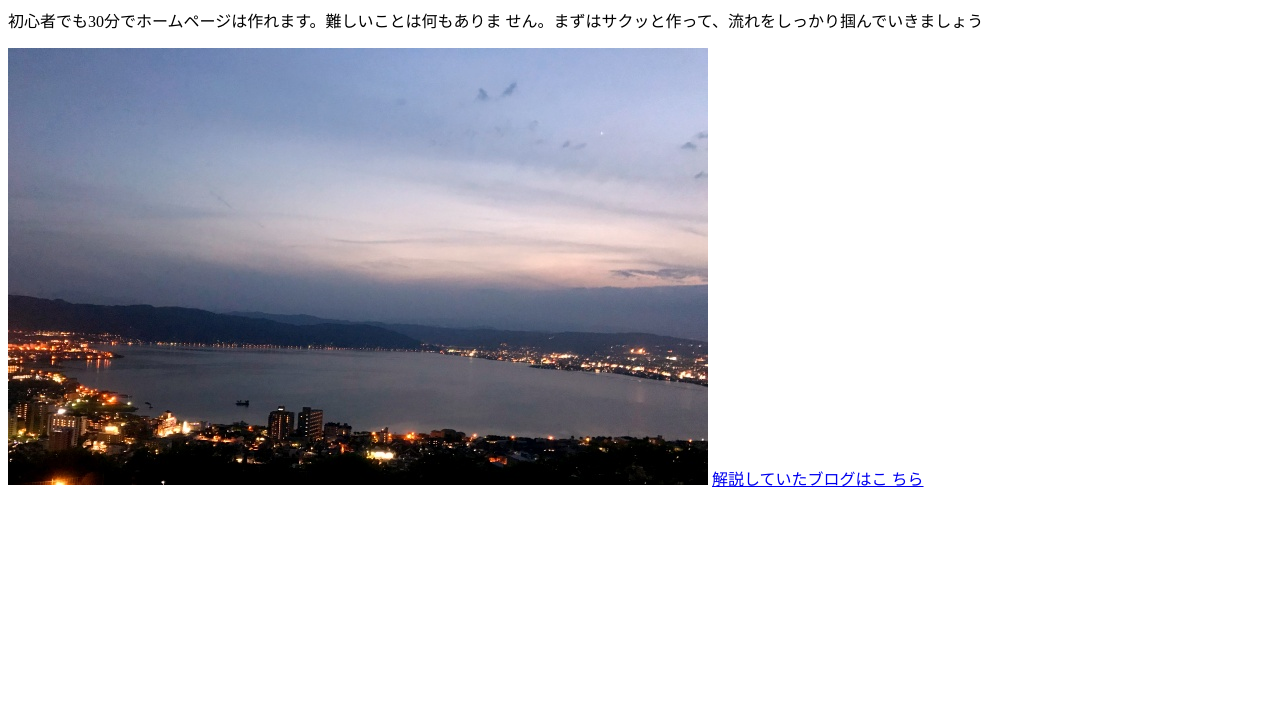
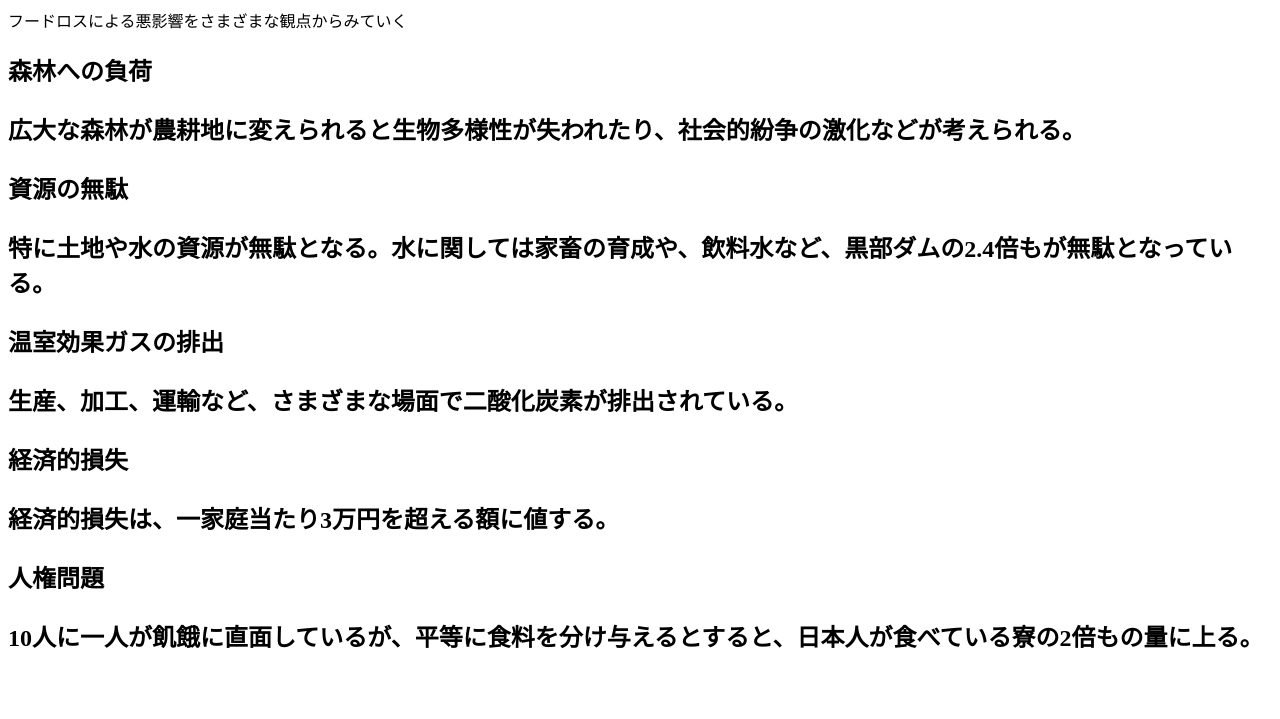
Before and after one commit to Hooo7/Hooo7.github.io, a plain HTML site: page 5index.html in a window 1280 px wide. Shown: the part 81-800 px from the top of the page. Drawn offline with Linux system fonts and the light colour scheme.

Commit message:
Update 5index.html

```diff
--- a/5index.html
+++ b/5index.html
@@ -1,17 +1,34 @@
-<!DOCTYPE html><!-- このファイルはHTMLですという宣言 -->
-<html><!-- ここからHTMLが始まりますというタグ -->
-<head><!-- ここから裏の設定ですよという宣言 -->
-	<meta charset="utf-8"><!-- 文字化け防止の記述 -->
-	<meta http-equiv="X-UA-Compatible" content="IE=edge"><!-- ややこしいので無視してOK -->
-	<title>30分で作るホームページ</title><!-- ページのタイトルを入れます -->
-</head><!-- ここまでがうらの設定ですよという宣言 -->
-<body><!-- ここからページに表示される内容ですよという宣言 -->
-	<h1>30分で作るホームページ</h1><!-- 見出し -->
-        <p>初心者でも30分でホームページは作れます。難しいことは何もありま
-           せん。まずはサクッと作って、流れをしっかり掴んでいきましょう
-        </p><!-- 本文 -->
-        <img src="test.jpg" alt=""><!-- 画像を表示 -->
-        <a href="https://www.sejuku.net/blog/">解説していたブログはこ
-    ちら</a><!-- リンクを表示 -->
-</body><!-- ここまでがページに表示される内容ですよという宣言 -->
-</html><!-- ここまでがHTMLですという終わりの宣言 -->
+<!DOCTYPE html>
+<html>
+<head>
+	<meta charset="utf-8">
+	<meta http-equiv="X-UA-Compatible" content="IE=edge">
+	<title>フードロスによる悪影響</title>
+</head>
+<body>
+	<h1>フードロスによる悪影響</h1>
+        <p>フードロスによる悪影響をさまざまな観点からみていく
+        </p>
+    <h2>森林への負荷
+        <p>広大な森林が農耕地に変えられると生物多様性が失われたり、社会的紛争の激化などが考えられる。
+        </p>
+    </h2>
+        <p>
+        </p>
+    <h2>資源の無駄
+        <p>特に土地や水の資源が無駄となる。水に関しては家畜の育成や、飲料水など、黒部ダムの2.4倍もが無駄となっている。
+        </p>
+    </h2>
+    <h2>温室効果ガスの排出
+        <p>生産、加工、運輸など、さまざまな場面で二酸化炭素が排出されている。
+            <img scr="" alt="">
+        </p>
+    </h2>
+    <h2>経済的損失
+        <p>経済的損失は、一家庭当たり3万円を超える額に値する。
+        </p>
+    </h2>
+    <h2>人権問題
+        <p>10人に一人が飢餓に直面しているが、平等に食料を分け与えるとすると、日本人が食べている寮の2倍もの量に上る。
+        </p>
+    </h2>
```
